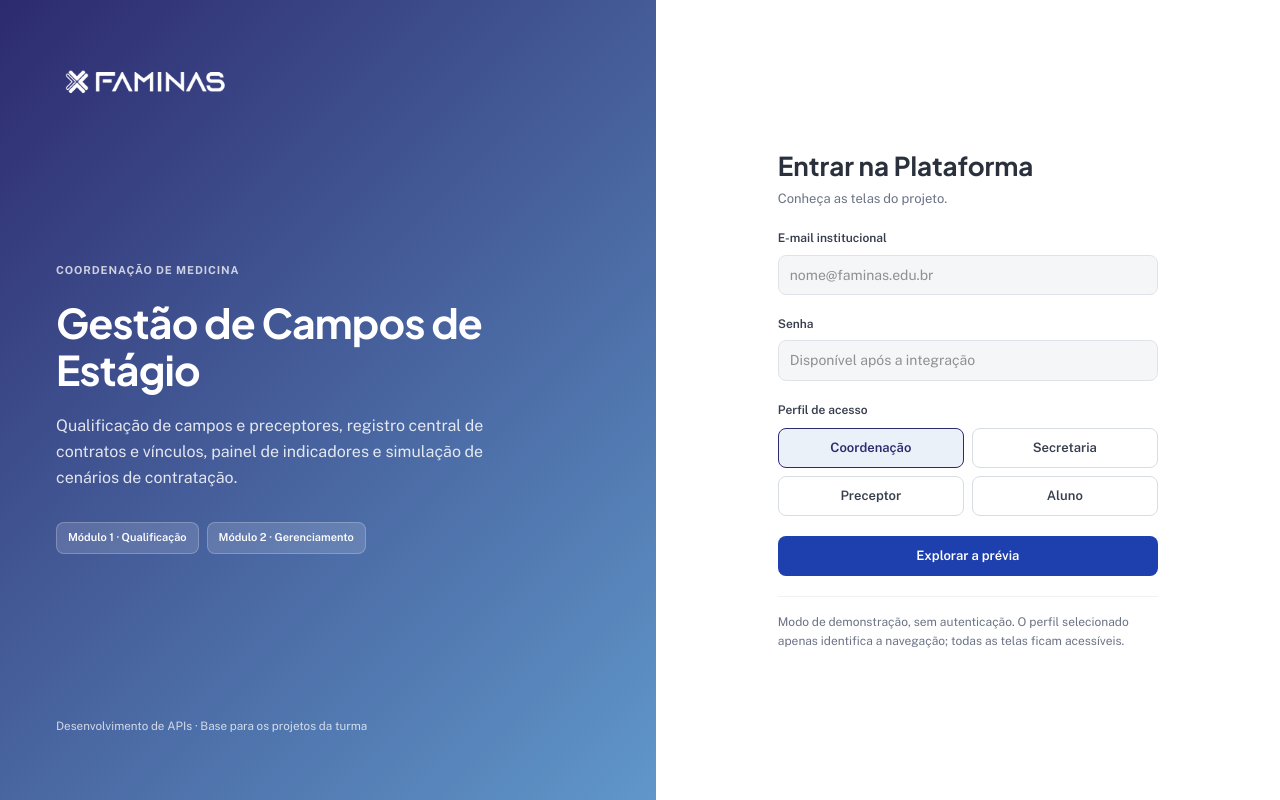
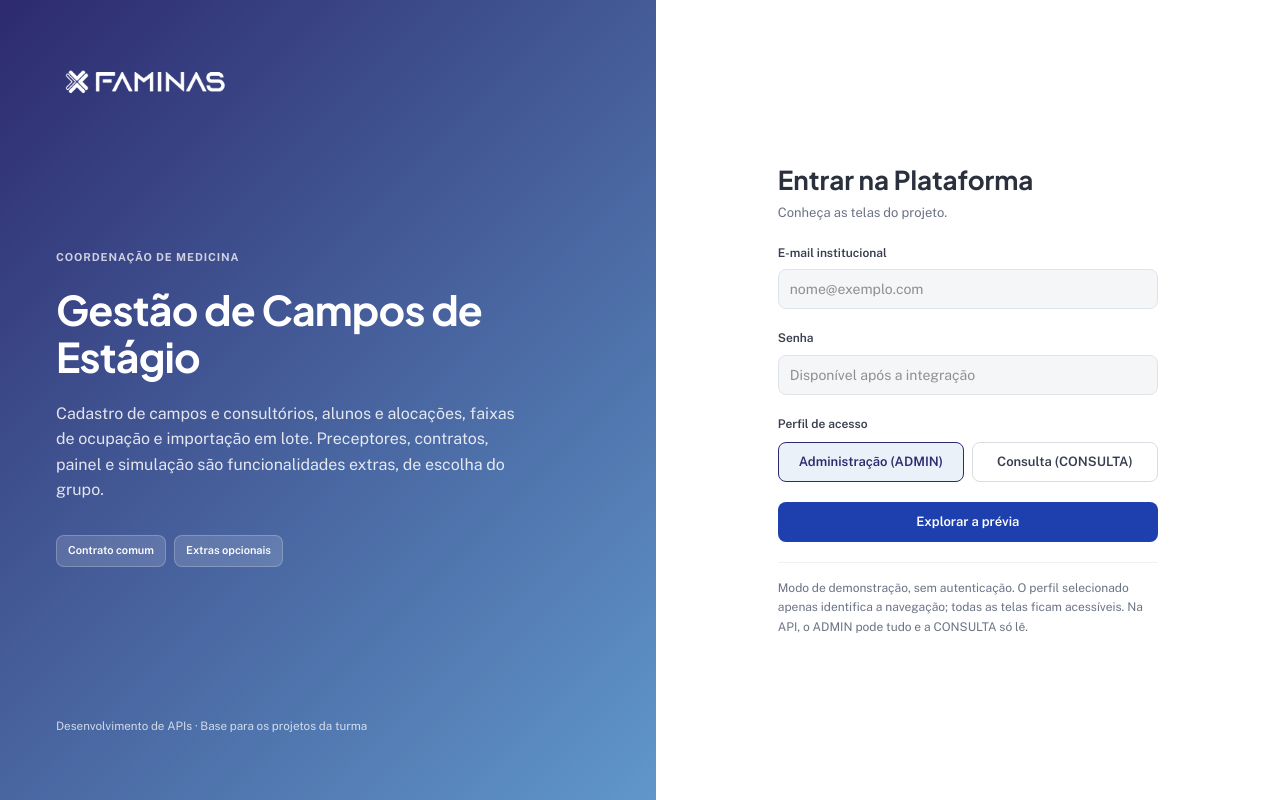
Before and after one commit to FlavioAAMotta/campos-de-estagio, a React (Vite) app: page / in a window 1280 px wide. Built offline with nearby package versions, Linux system fonts and the light colour scheme.

Commit message:
refactor: perfis da prévia seguem os papéis da API

```diff
--- a/src/constants/preview.js
+++ b/src/constants/preview.js
@@ -1,5 +1,6 @@
 // Rótulos para a prévia. Os cadastros e regras serão definidos pela API do grupo.
-export const profiles = ['Coordenação', 'Secretaria', 'Preceptor', 'Aluno'];
+// Os perfis seguem os papéis da API: ADMIN faz tudo e CONSULTA só lê (GET).
+export const profiles = ['Administração (ADMIN)', 'Consulta (CONSULTA)'];
 
 export const fieldAttributes = [
   'Estrutura física (nº de consultórios)',
--- a/src/pages/login/LoginPage.jsx
+++ b/src/pages/login/LoginPage.jsx
@@ -18,13 +18,13 @@ export default function LoginPage() {
           <span className="eyebrow">Coordenação de Medicina</span>
           <h1>Gestão de Campos de Estágio</h1>
           <p>
-            Qualificação de campos e preceptores, registro central de contratos
-            e vínculos, painel de indicadores e simulação de cenários de
-            contratação.
+            Cadastro de campos e consultórios, alunos e alocações, faixas de
+            ocupação e importação em lote. Preceptores, contratos, painel e
+            simulação são funcionalidades extras, de escolha do grupo.
           </p>
           <div className="inline-actions">
-            <span className="badge">Módulo 1 · Qualificação</span>
-            <span className="badge">Módulo 2 · Gerenciamento</span>
+            <span className="badge">Contrato comum</span>
+            <span className="badge">Extras opcionais</span>
           </div>
         </div>
         <small>Desenvolvimento de APIs · Base para os projetos da turma</small>
@@ -38,7 +38,7 @@ export default function LoginPage() {
           <Field
             label="E-mail institucional"
             type="email"
-            placeholder="nome@faminas.edu.br"
+            placeholder="nome@exemplo.com"
             disabled
           />
           <Field
@@ -67,7 +67,8 @@ export default function LoginPage() {
           </Button>
           <p className="login-note">
             Modo de demonstração, sem autenticação. O perfil selecionado apenas
-            identifica a navegação; todas as telas ficam acessíveis.
+            identifica a navegação; todas as telas ficam acessíveis. Na API, o
+            ADMIN pode tudo e a CONSULTA só lê.
           </p>
         </div>
       </section>
```
